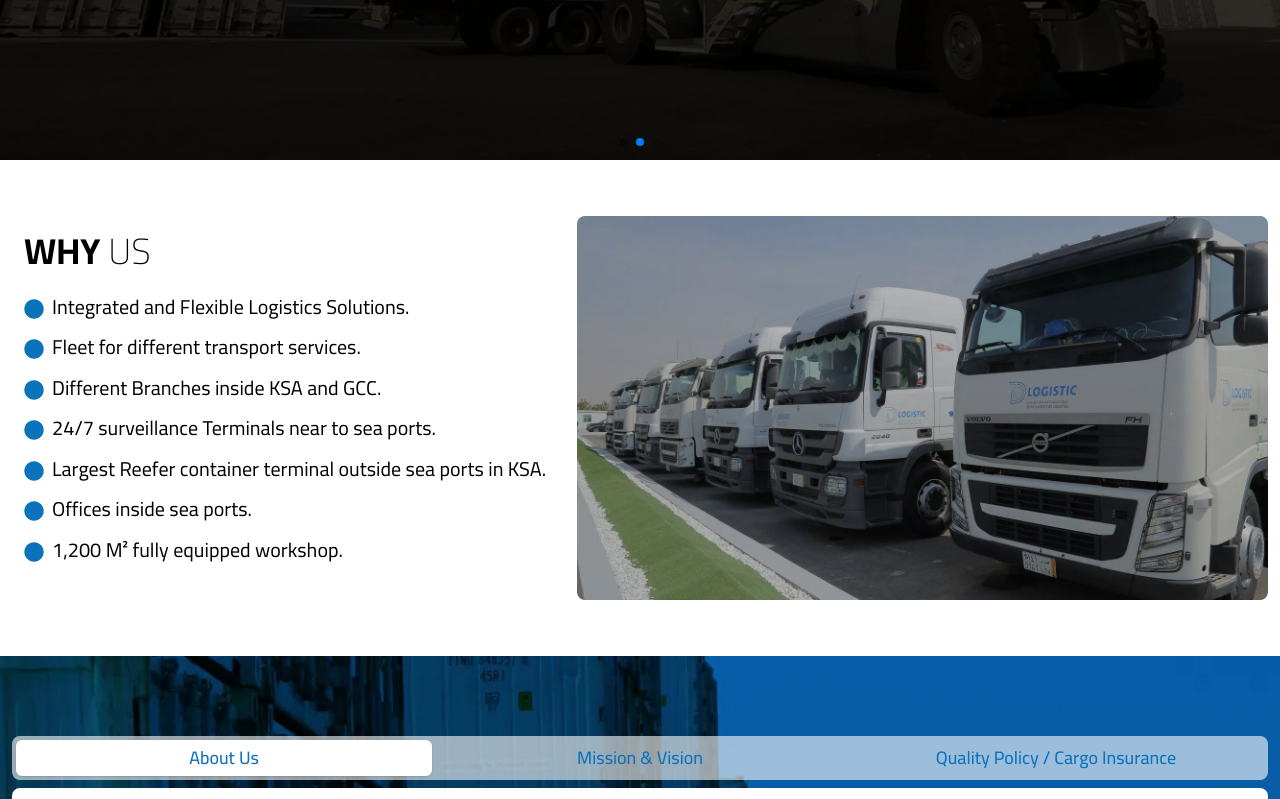
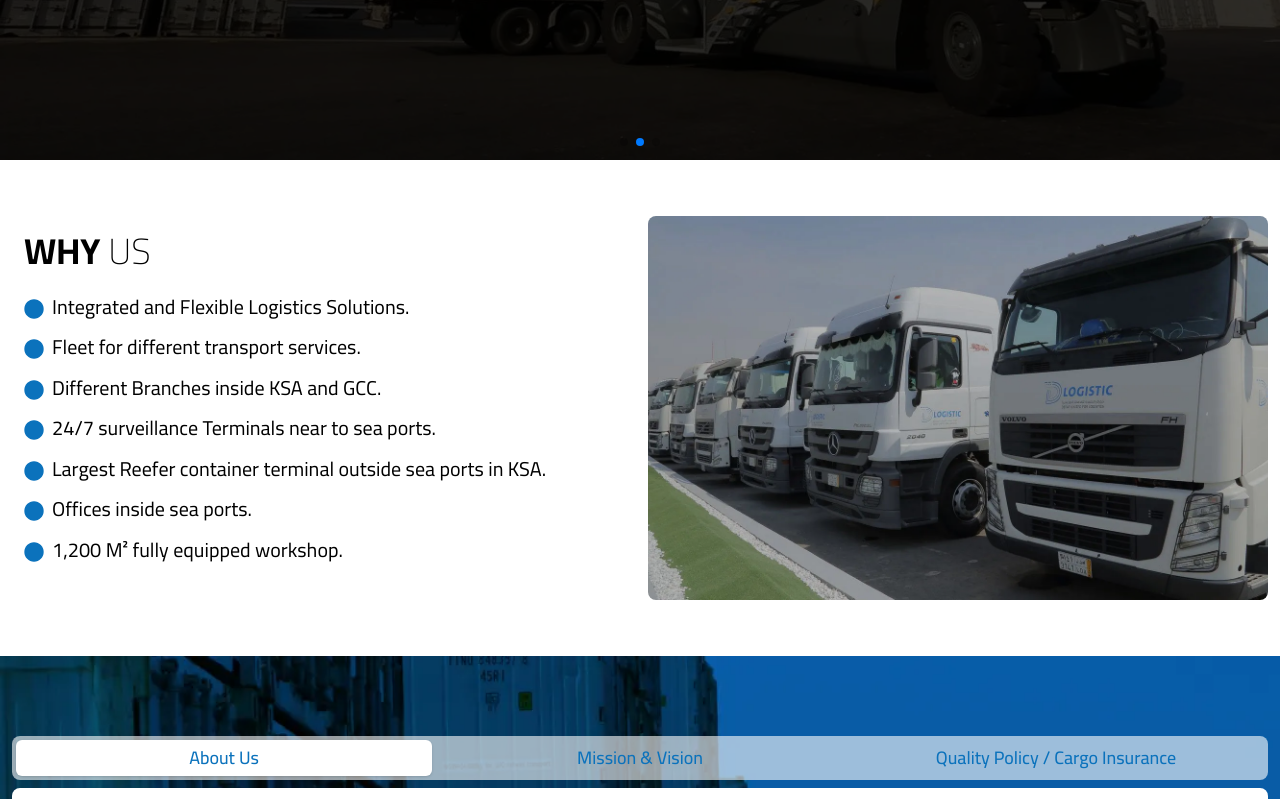
Before and after one commit to hassanidris/Defaf, a React (Vite) app: page / in a window 1280 px wide. Shown: the part 480-1279 px from the top of the page. Built offline with nearby package versions, Linux system fonts and the light colour scheme.

Commit message:
adjusting text

```diff
--- a/src/components/Hero.jsx
+++ b/src/components/Hero.jsx
@@ -17,13 +17,13 @@ const Hero = () => {
         centeredSlides={true}
         dir="rtl"
         autoplay={{
-          delay: 2500,
+          delay: 4500,
           disableOnInteraction: false,
         }}
         pagination={{
-          clickable: true,
+          clickable: false,
         }}
-        navigation={true}
+        navigation={false}
         modules={[Autoplay, Pagination, Navigation]}
         className="mySwiper"
       >
--- a/src/components/WhyUs.jsx
+++ b/src/components/WhyUs.jsx
@@ -9,7 +9,7 @@ const WhyUs = () => {
   return (
     <section id="whyus">
       <div className="flex flex-col md:flex-row  items-start gap-4 justify-between text-white-blue-900 mx-auto max-w-[1280px] px-3 py-14">
-        <div>
+        <div className=" flex-1">
           <Typography
             variant="h2"
             color="black"
@@ -85,7 +85,7 @@ const WhyUs = () => {
             </Typography>
           </ul>
         </div>
-        <div>
+        <div className=" flex-1">
           <img
             className="h-96 w-full rounded-lg object-cover object-center"
             src={bnr3}
```
